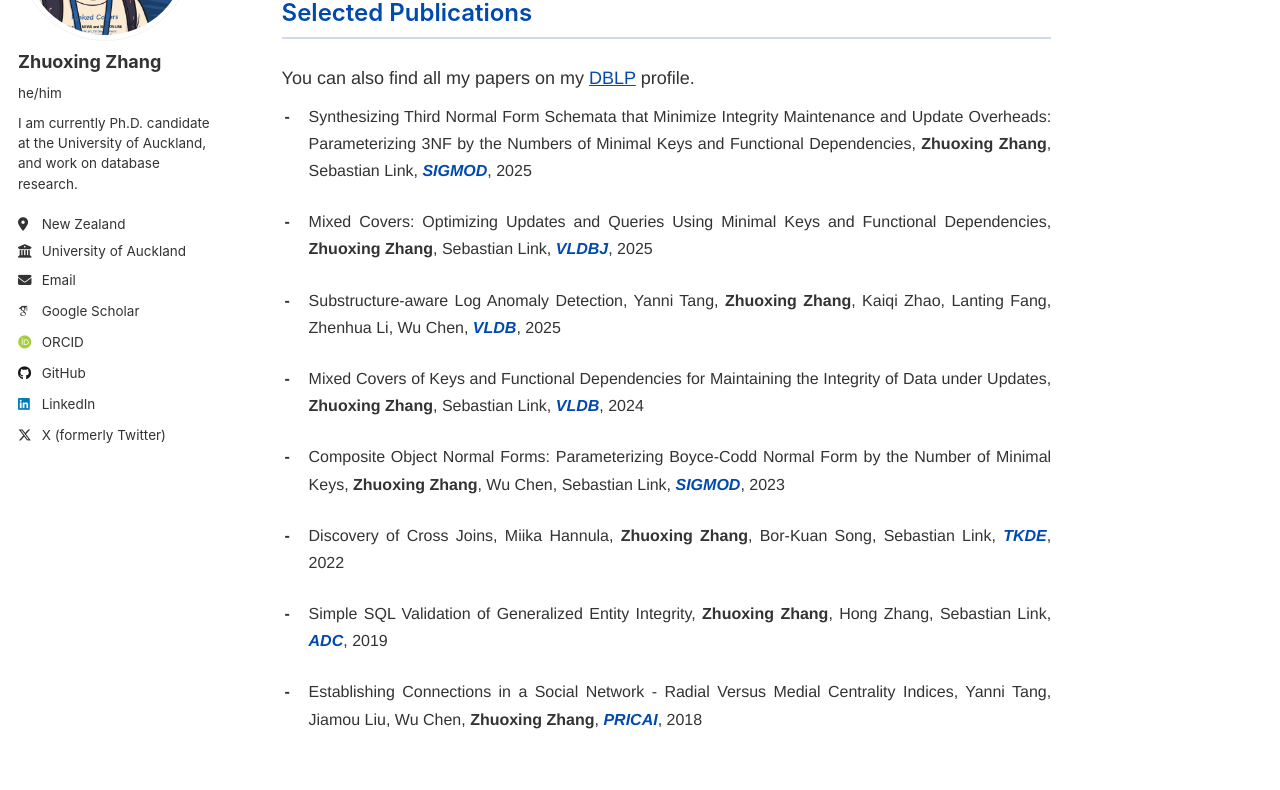
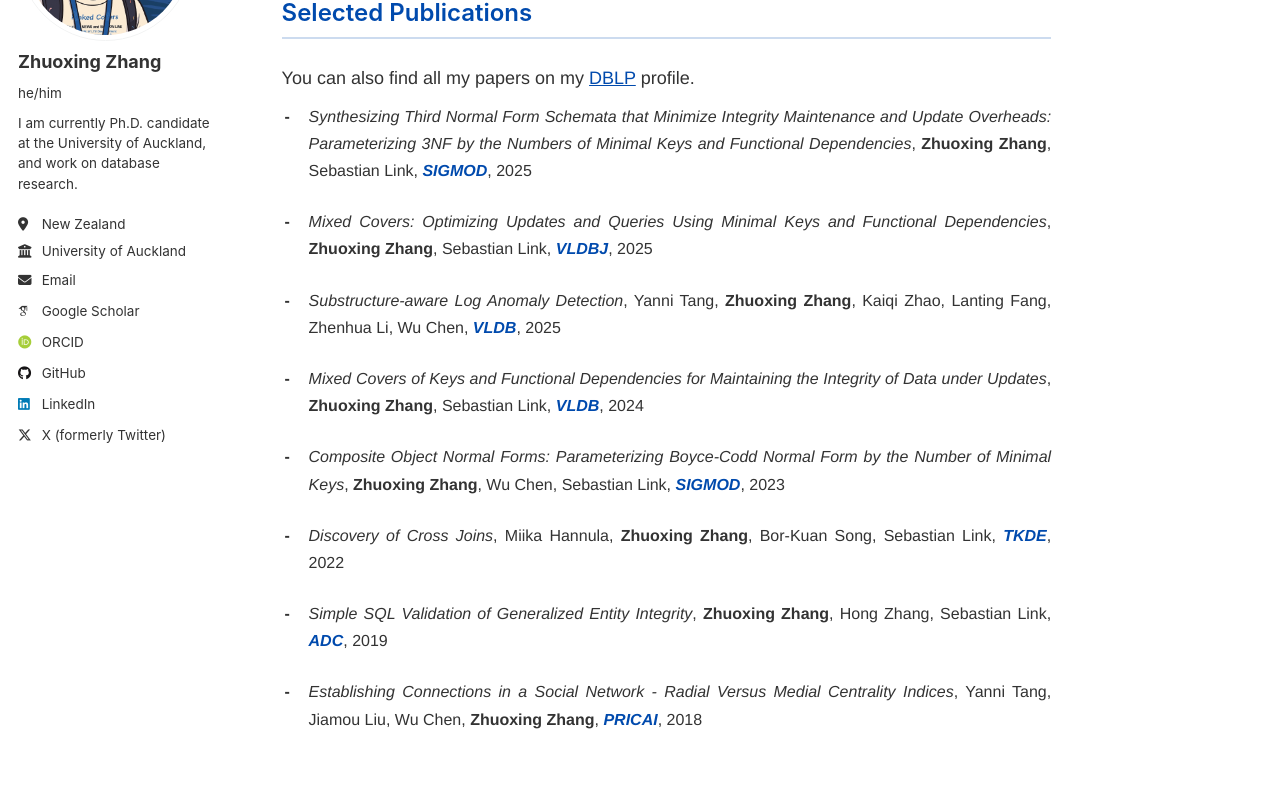
Before and after one commit to zhuoxingzhang/zhuoxingzhang.github.io, a Jekyll site: the page built from _pages/about.md, in a window 1280 px wide and 1400 px high, scrolled down 417 px. Shown: the part 240-1030 px from the top of the window. Built offline with Jekyll 4.4.1, drawn with Linux system fonts in a browser that asks for light colours; some web fonts are replaced.

Commit message:
Update about.md

```diff
--- a/_pages/about.md
+++ b/_pages/about.md
@@ -43,7 +43,7 @@ author_profile: true
   {% endfor %}
 
   <li>
-    {{ pub.title }}, {{ formatted_authors }}, <i class="venue">{{ pub.venue }}</i>, {{ pub.year }}
+    <i>{{ pub.title }}</i>, {{ formatted_authors }}, <i class="venue">{{ pub.venue }}</i>, {{ pub.year }}
   </li>
 {% endfor %}
 </ul>
```
